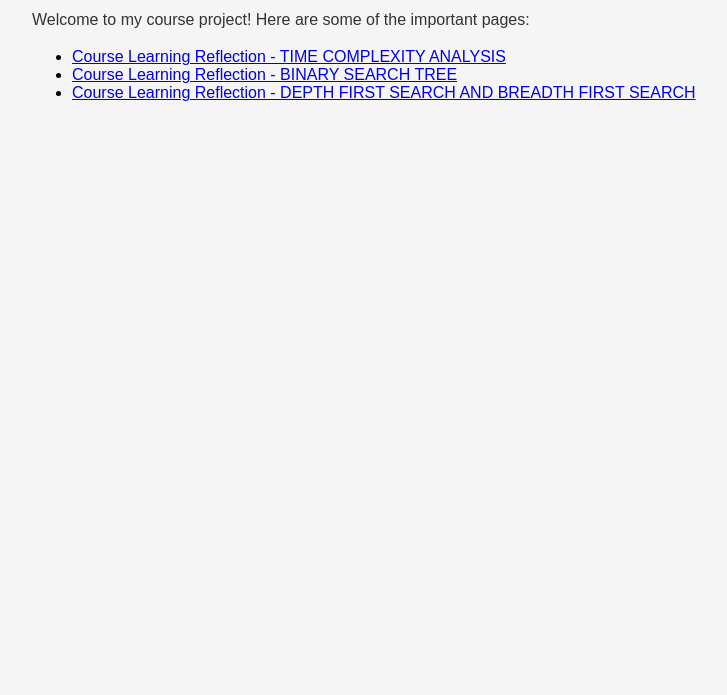
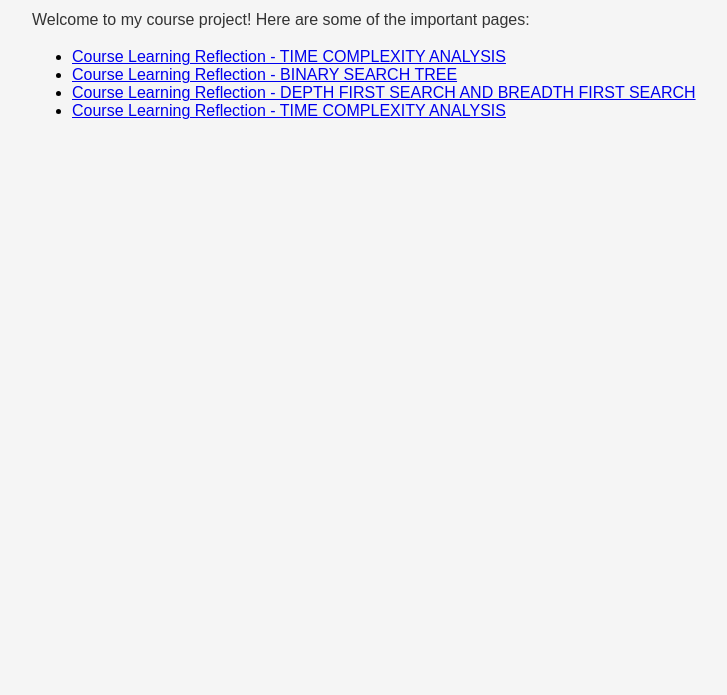
Before and after one commit to RAKSHITART/DAA.GITHUB.IO, a plain HTML site: page reflection.html in a window 1280 px wide. Shown: the part 105-800 px from the top of the page, without its empty margins (0-727 px from the left). Drawn offline with Linux system fonts and the light colour scheme.

Commit message:
Update reflection.html

```diff
--- a/reflection.html
+++ b/reflection.html
@@ -30,6 +30,7 @@
         <li><a href="time_comp.html">Course Learning Reflection - TIME COMPLEXITY ANALYSIS</a></li>
          <li><a href="binary.html">Course Learning Reflection - BINARY SEARCH TREE</a></li>
         <li><a href="dfs_bfs.html">Course Learning Reflection - DEPTH FIRST SEARCH AND BREADTH FIRST SEARCH</a></li>
+        <li><a href="heap.html">Course Learning Reflection - TIME COMPLEXITY ANALYSIS</a></li>
 
         <!-- You can add other links for different project sections here -->
     </ul>
```
